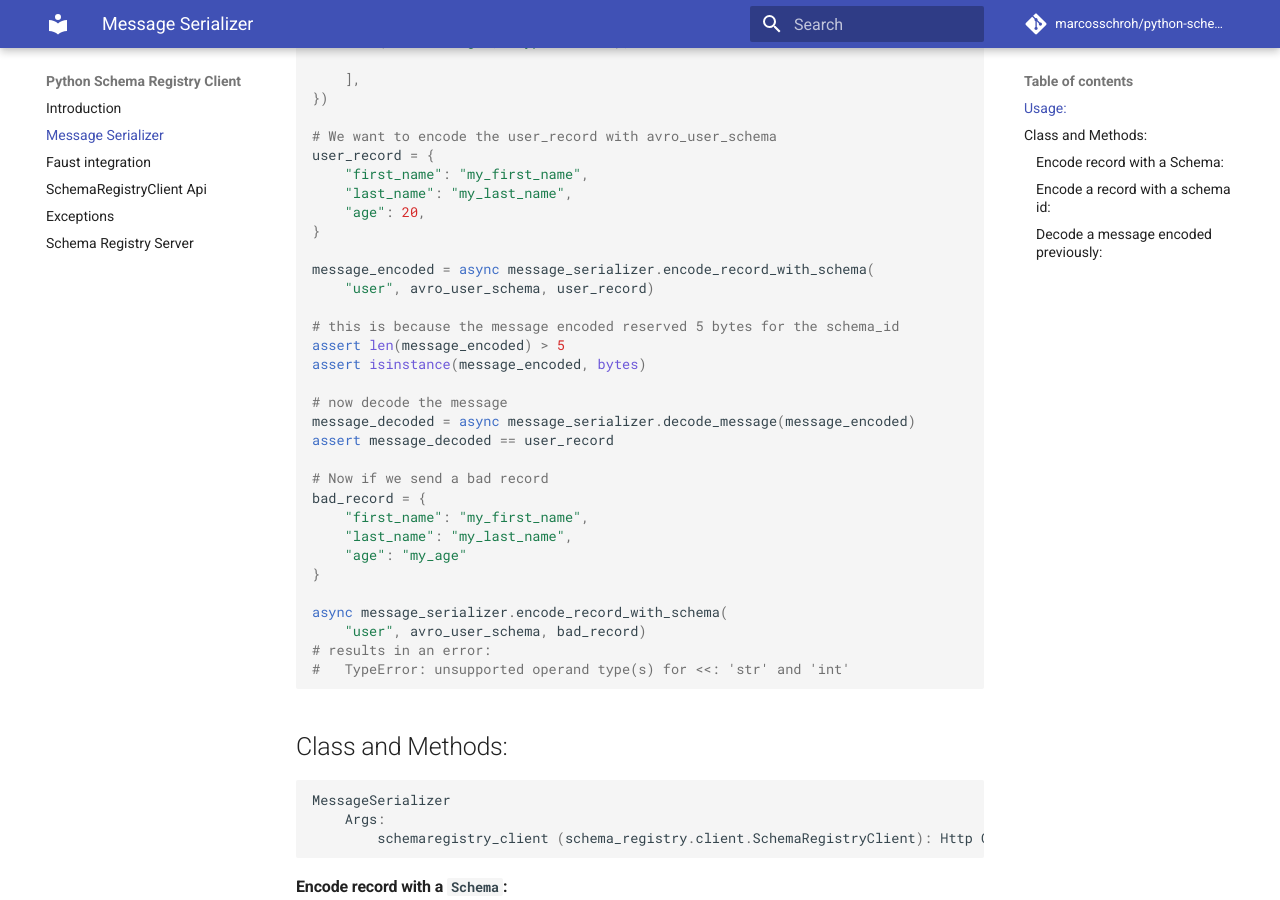
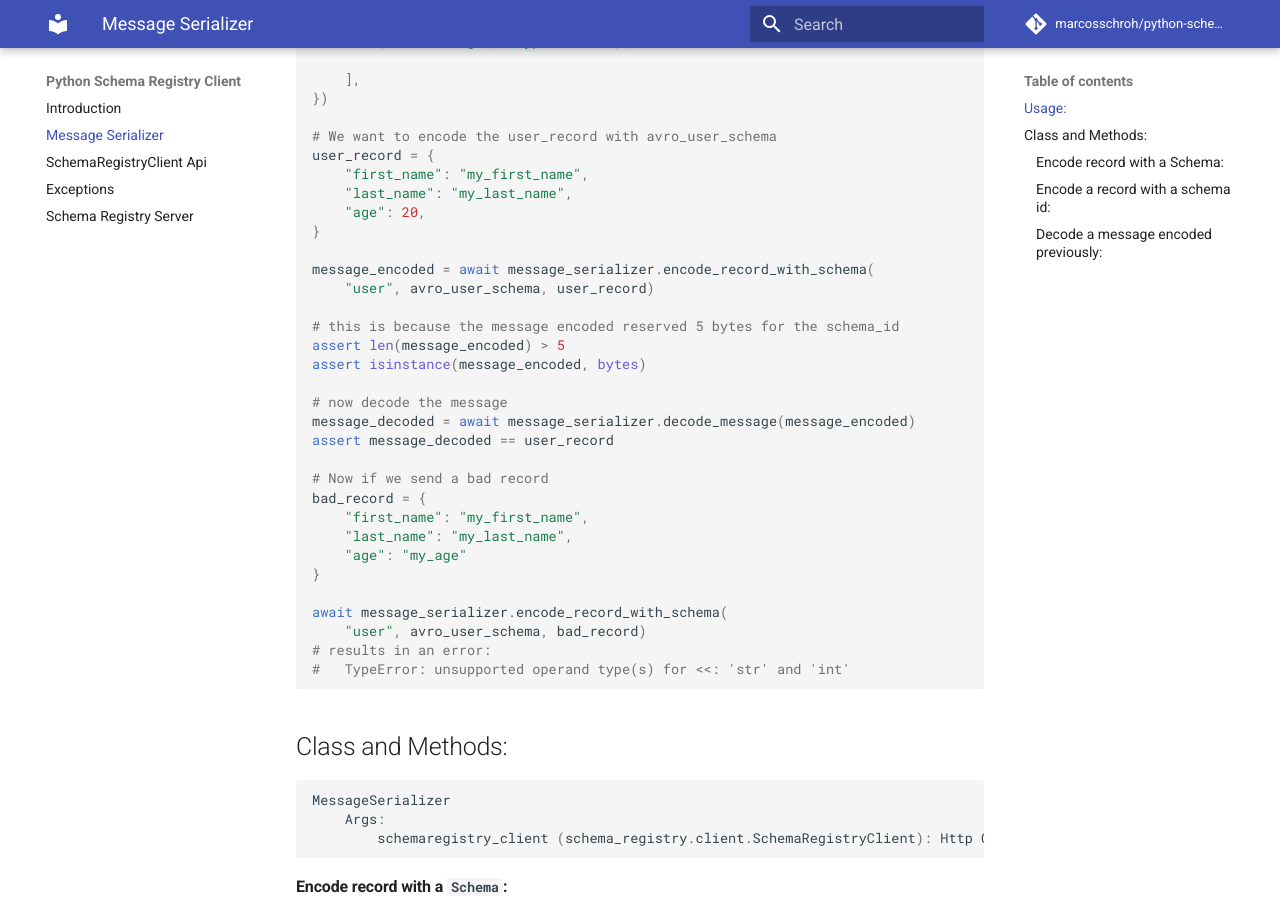
Before and after one commit to marcosschroh/async-python-schema-registry-client, an MkDocs documentation site: the page built from docs/serializer.md, in a window 1280 px wide and 900 px high, scrolled down 586 px. Built offline with MkDocs 1.6.1 and Material for MkDocs 9.7.7, drawn with Linux system fonts in a browser that asks for light colours; comment, search, counter and statistics services are not loaded.

Commit message:
docs: Doc fixed

```diff
--- a/docs/serializer.md
+++ b/docs/serializer.md
@@ -34,7 +34,7 @@ user_record = {
     "age": 20,
 }
 
-message_encoded = async message_serializer.encode_record_with_schema(
+message_encoded = await message_serializer.encode_record_with_schema(
     "user", avro_user_schema, user_record)
 
 # this is because the message encoded reserved 5 bytes for the schema_id
@@ -42,7 +42,7 @@ assert len(message_encoded) > 5
 assert isinstance(message_encoded, bytes)
 
 # now decode the message
-message_decoded = async message_serializer.decode_message(message_encoded)
+message_decoded = await message_serializer.decode_message(message_encoded)
 assert message_decoded == user_record
 
 # Now if we send a bad record
@@ -52,7 +52,7 @@ bad_record = {
     "age": "my_age"
 }
 
-async message_serializer.encode_record_with_schema(
+await message_serializer.encode_record_with_schema(
     "user", avro_user_schema, bad_record)
 # results in an error:
 #   TypeError: unsupported operand type(s) for <<: 'str' and 'int'
--- a/mkdocs.yml
+++ b/mkdocs.yml
@@ -10,7 +10,6 @@ repo_url: https://github.com/marcosschroh/python-schema-registry-client
 nav:
     - Introduction: 'index.md'
     - Message Serializer: 'serializer.md'
-    - Faust integration: 'faust.md'
     - SchemaRegistryClient Api: 'client.md'
     - Exceptions: 'exceptions.md'
     - Schema Registry Server: 'schemaregistry_server.md'
```
